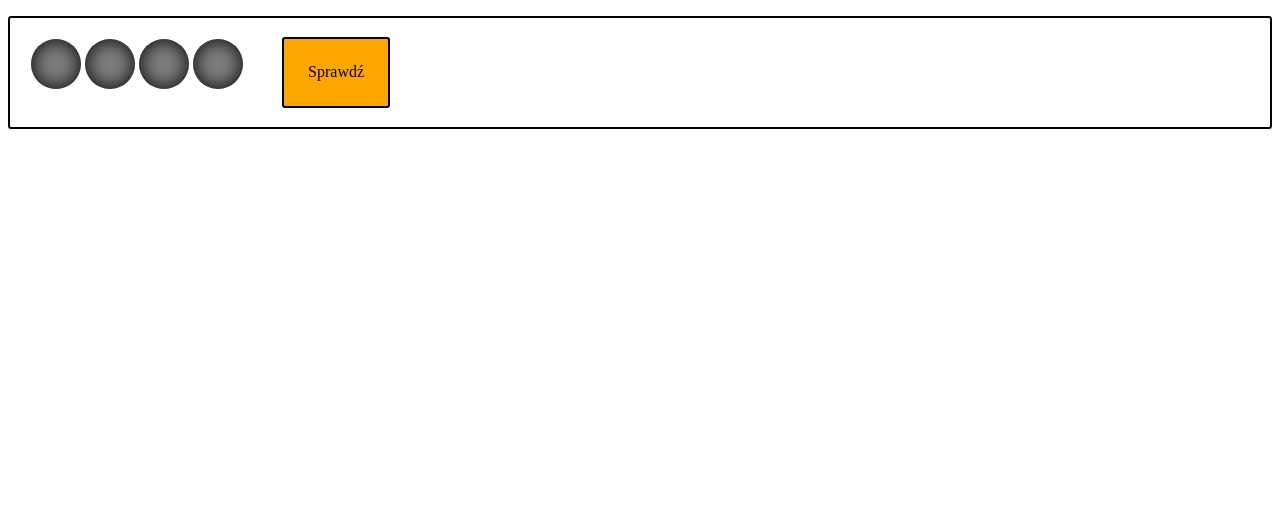
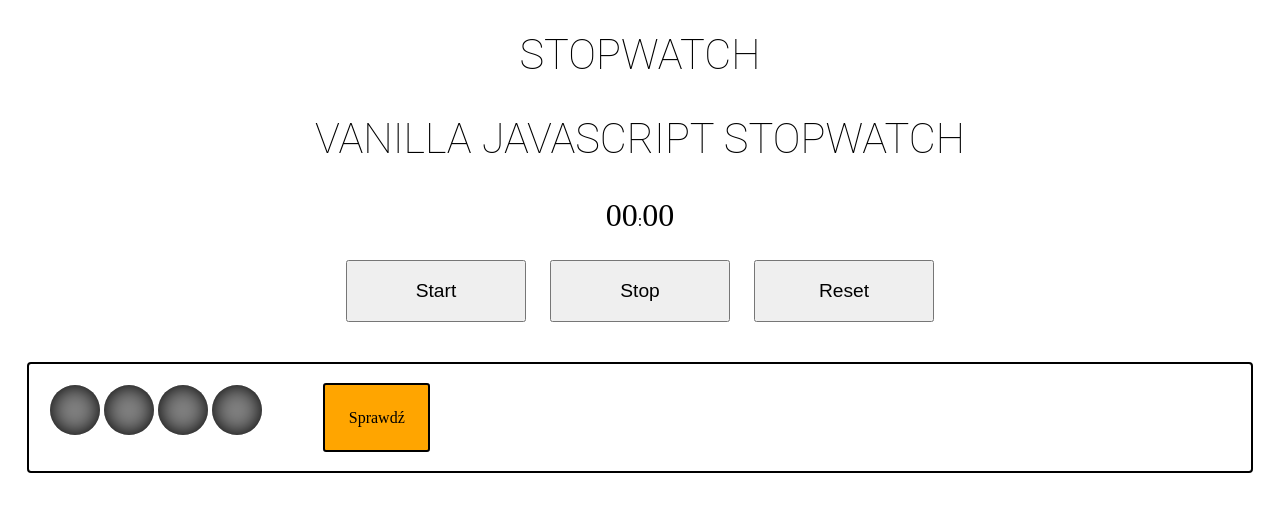
Before and after one commit to MarcinWypior/mastermind, a plain HTML site: page index.html in a window 1280 px wide. Drawn offline with Linux system fonts and the light colour scheme.

Commit message:
przed dodawaniem stopera

```diff
--- a/index.html
+++ b/index.html
@@ -10,29 +10,14 @@
 </head>
 <body>
 
-
-
-
-
-
-
-
-
-
-
-
-
-
-
-
-
-
-
-
-
-
-
-
+<div class="wrapper">
+<h1>Stopwatch</h1>
+<h2>Vanilla JavaScript Stopwatch</h2>
+<p><span id="seconds">00</span>:<span id="tens">00</span></p>
+<button id="button-start">Start</button>
+<button id="button-stop">Stop</button>
+<button id="button-reset">Reset</button>
+</div>
 
 <script src="script.js"></script>
 </body>
--- a/script.js
+++ b/script.js
@@ -145,6 +145,13 @@ function lockColorChangeInLastP(){
 
     for(i=0;i<ballsNumber;i++)
     document.getElementsByClassName("row")[lastP-1].children[i].dataset.color="locked";
+
+
+    let VerificationButtons=document.getElementsByClassName("verificationButton");
+
+    console.log(VerificationButtons);
+
+    VerificationButtons[VerificationButtons.length-1].style.display = "none";
 }
 
 function colorsLastAttempt(){
@@ -229,10 +236,16 @@ function verifiAndInsert(){
     addResultBalls(blackBalls,whiteBalls);
     if(blackBalls===4)
     {
+        showColorsAtEnd();
         alert("wygrałeś");
-        showColorsAtEnd();
         return;
     }
+
+    //  TUTAJ WSTAW ZATRZYMANIE STOPERA !!!
+
+     if(document.getElementsByClassName("row").length===1)
+     {
+     }
 
     if(document.getElementsByClassName("row").length>7)
     {
@@ -242,6 +255,7 @@ function verifiAndInsert(){
         return;
     }
 
+        //  TUTAJ WSTAW ZATRZYMANIE STOPERA !!!
 
     createNewP();
     insertBallsToLastP();
--- a/style.css
+++ b/style.css
@@ -16,8 +16,9 @@
 border-style: solid;
 border-width: 2px;
 border-color: black;
-border-radius: 3px;
+border-radius: 4px;
 padding: 1.5%;
+margin: 1.5%;
 }
 
 .answers{
@@ -30,6 +31,7 @@ padding: 1.5%;
 }
 
 .verificationButton{
+    height: inherit;
     background-color: orange;
     display: inline-flex;
     border-style: solid;
@@ -37,7 +39,7 @@ padding: 1.5%;
     border-radius: 3px;
     padding: 2%;
     vertical-align: top;
-    margin-left: 3%;
+    margin-left: 5%;
 }
 
 .resultBall {
@@ -53,8 +55,48 @@ padding: 1.5%;
 .results {
     display: inline;
     height: auto;
+    margin-left: 5%;
 }
 
 .invisible{
  display: none;
 }
+
+
+.wrapper {
+width: 800px;
+margin: 30px auto;
+color:$white;
+text-align:center;
+}
+
+h1, h2, h3 {
+  font-family: 'Roboto', sans-serif;
+  font-weight: 100;
+  font-size: 2.6em;
+  text-transform: uppercase;
+}
+
+#seconds, #tens{
+  font-size:2em;
+}
+
+button{
+@include corners (5px);
+background:$base-color;
+color:$white;
+border: solid 1px $white;
+text-decoration:none;
+cursor:pointer;
+font-size:1.2em;
+padding:18px 10px;
+width:180px;
+margin: 10px;
+ outline: none;
+  &:hover{
+	@include transition;
+	background:$white;
+	border: solid 1px $white;
+	color:$base-color;
+	}
+}
```
